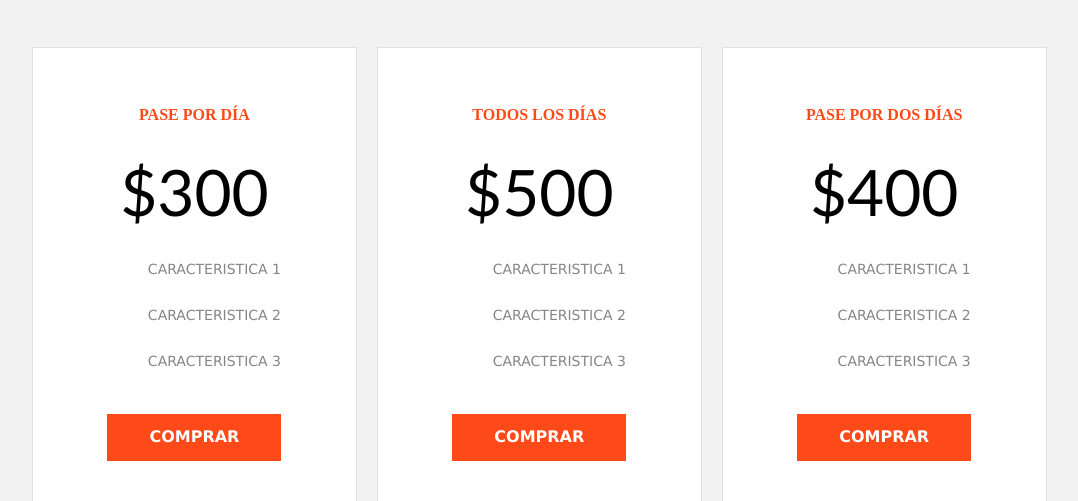
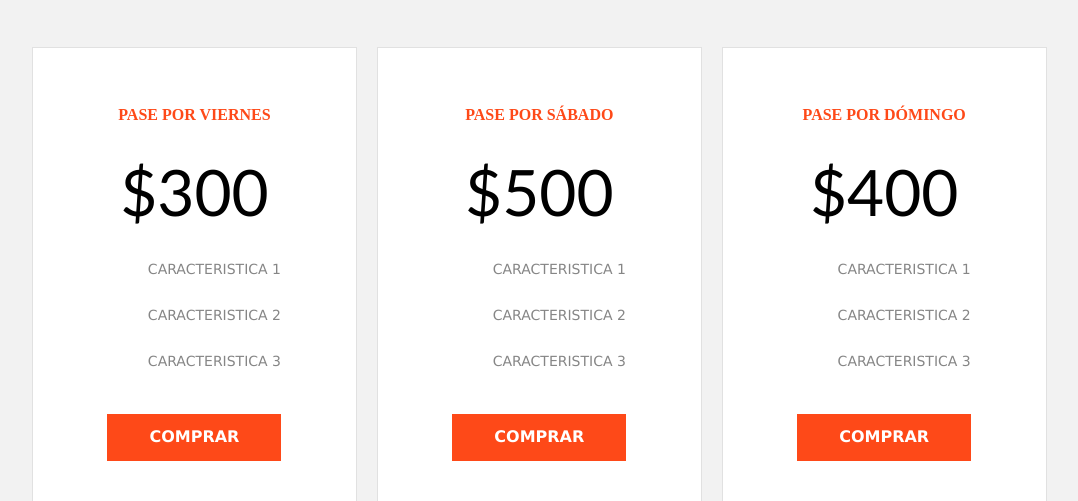
Before and after one commit to kiup/proyecto-web, a PHP site: page /index.php in a window 1280 px wide. Shown: the part 3514-4015 px from the top of the page, without its empty margins (114-1192 px from the left). Run offline with PHP 8.4, Linux system fonts and the light colour scheme; data comes from the database, SQL or seed files in the repository; some libraries are stand-ins or nearby versions.

Commit message:
Corregido el index

```diff
--- a/index.php
+++ b/index.php
@@ -89,7 +89,7 @@
                                 </div>
 
                                 <?php if($i % 2 == 1): ?>
-                                    <a href="#" class="button float-right">Ver todos</a>
+                                    <a href="calendario.php" class="button float-right">Ver todos</a>
                                     </div>
                                 <?php endif ?>
                             <?php $i++ ?>
@@ -122,40 +122,40 @@
       <ul class="lista-precios clearfix">
         <li>
           <div class="tabla-precio">
-            <h3>Pase por d&iacute;a</h3>
+            <h3>Pase por Viernes</h3>
             <p class="numero">$300</p>
             <ul>
               <li>Caracteristica 1</li>
               <li>Caracteristica 2</li>
               <li>Caracteristica 3</li>
             </ul>
-            <a href="#" class="button hollow">Comprar</a>
+            <a href="registro.php" class="button hollow">Comprar</a>
           </div>
         </li>
 
         <li>
           <div class="tabla-precio">
-            <h3>Todos los d&iacute;as</h3>
+            <h3>Pase por S&aacute;bado</h3>
             <p class="numero">$500</p>
             <ul>
               <li>Caracteristica 1</li>
               <li>Caracteristica 2</li>
               <li>Caracteristica 3</li>
             </ul>
-            <a href="#" class="button">Comprar</a>
+            <a href="registro.php" class="button">Comprar</a>
           </div>
         </li>
 
         <li>
           <div class="tabla-precio">
-            <h3>Pase por dos d&iacute;as</h3>
+            <h3>Pase por D&oacute;mingo</h3>
             <p class="numero">$400</p>
             <ul>
               <li>Caracteristica 1</li>
               <li>Caracteristica 2</li>
               <li>Caracteristica 3</li>
             </ul>
-            <a href="#" class="button hollow">Comprar</a>
+            <a href="registro.php" class="button hollow">Comprar</a>
           </div>
         </li>
       </ul>
```
